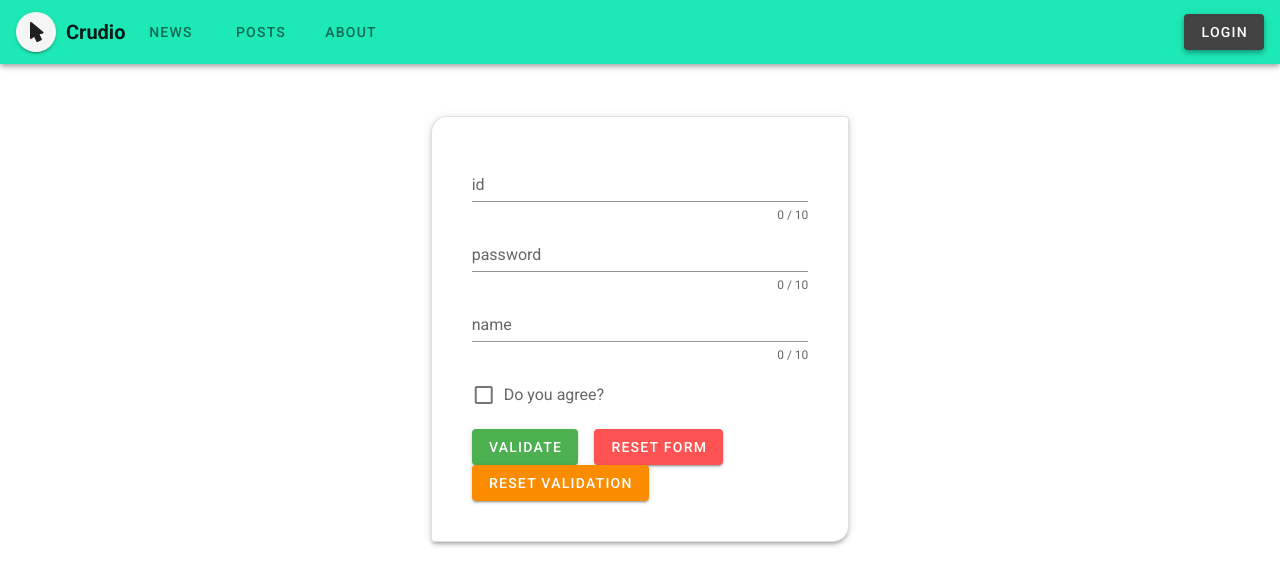
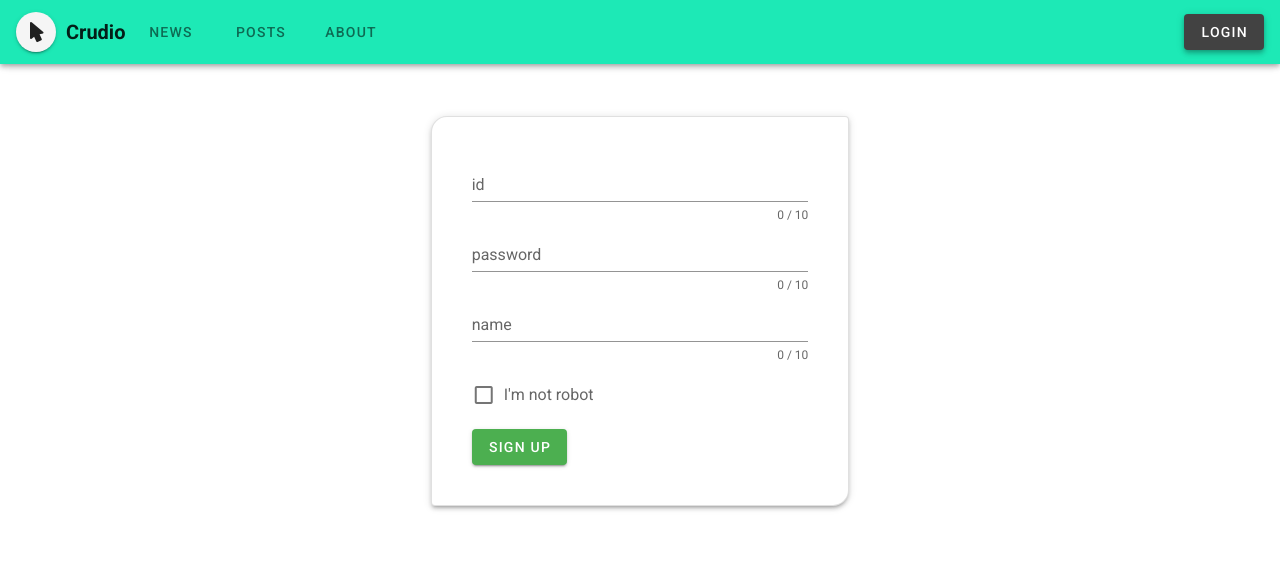
Before and after one commit to OhSeungCheol/crudio-front, a Vue app: page /singup in a window 1280 px wide. Shown: the top 586 px of the page. Built offline with nearby package versions, Linux system fonts and the light colour scheme.

Commit message:
회원 가입 및 페이지 이동 구현

```diff
--- a/src/components/login/Login.vue
+++ b/src/components/login/Login.vue
@@ -23,7 +23,7 @@
         v-model="password"
         :rules="passwordRules"
         :counter="10"
-        :type="show4 ? 'text' : 'password'"
+        :type="'password'"
         label="password"
         required
       ></v-text-field>
@@ -53,7 +53,15 @@
     data: () => ({
       valid: true,
       id: '',
+      idRules: [
+        v => !!v || 'ID is required',
+        v => (v && v.length >= 4) || 'ID must be more than 4 characters',
+      ],
       password: '',
+      passwordRules: [
+        v => !!v || 'Password is required',
+        v => (v && v.length >= 4) || 'Password must be more than 4 length',
+      ],
     }),
 
     methods: {
@@ -73,6 +81,7 @@
           // alert(store.getters.isLogined) -> true
 
           alert('Login Successful');
+          location.href="/";
         } else {
           alert('Login Fail');
         }
--- a/src/components/login/Singup.vue
+++ b/src/components/login/Singup.vue
@@ -23,6 +23,7 @@
         v-model="password"
         :rules="passwordRules"
         :counter="10"
+        :type="'password'"
         label="password"
         required
       ></v-text-field>
@@ -38,36 +39,20 @@
       <v-checkbox
         v-model="checkbox"
         :rules="[v => !!v || 'You must agree to continue!']"
-      label="Do you agree?"
+        label="I'm not robot"
         required
       ></v-checkbox>
 
       <v-btn
-      :disabled="!valid"
+        :disabled="!valid && !checkbox"
         color="success"
         class="mr-4"
-      @click="validate"
+        @click="signup"
       >
-      Validate
-    </v-btn>
-
-    <v-btn
-      color="error"
-      class="mr-4"
-      @click="reset"
-    >
-      Reset Form
-    </v-btn>
-
-    <v-btn
-      color="warning"
-      @click="resetValidation"
-    >
-      Reset Validation
+        sign up
       </v-btn>
     </v-form>
   </v-card>
-
 </template>
 
 <script>
@@ -77,12 +62,12 @@
       id: '',
       idRules: [
         v => !!v || 'ID is required',
-        v => (v && v.length >= 6) || 'ID must be more than 6 characters',
+        v => (v && v.length >= 4) || 'ID must be more than 4 characters',
       ],
       password: '',
       passwordRules: [
         v => !!v || 'Password is required',
-        v => (v && v.length >= 6) || 'Password must be more than 6 length',
+        v => (v && v.length >= 4) || 'Password must be more than 4 length',
       ],
       name: '',
       nameRules: [
@@ -92,14 +77,24 @@
     }),
 
     methods: {
-      validate () {
-        this.$refs.form.validate()
-      },
-      reset () {
-        this.$refs.form.reset()
-      },
-      resetValidation () {
-        this.$refs.form.resetValidation()
+      signup () {
+        if(this.id == '' || this.password == '' || this.name == '' || this.checkbox == false){
+          alert('Check input');
+          return;
+        }
+
+        let isSingUp = false;
+
+        // TODO : 회원 가입 API 호출
+
+        isSingUp = true; // 무조건 성공 (임시)
+
+        if(isSingUp == true){
+          alert('successful signup');
+          location.href="/login";
+        } else {
+          alert('fail signup');
+        }
       },
     },
   }
```
Lines whose indentation alone changed are shown as unchanged.
